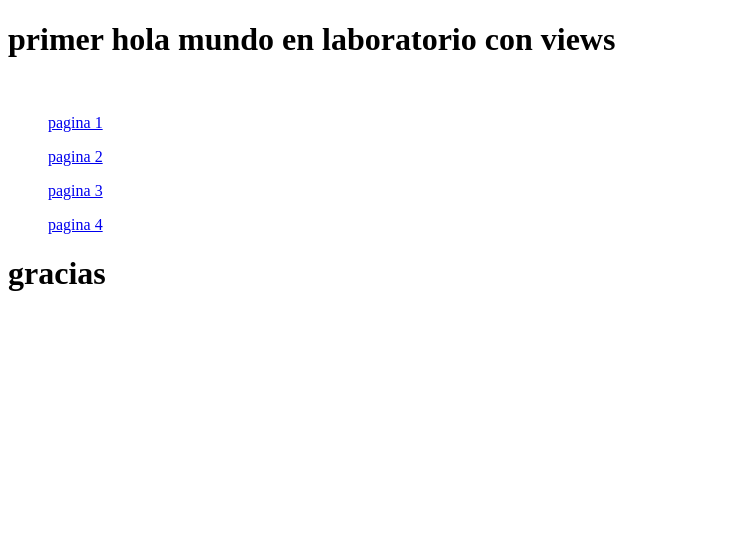
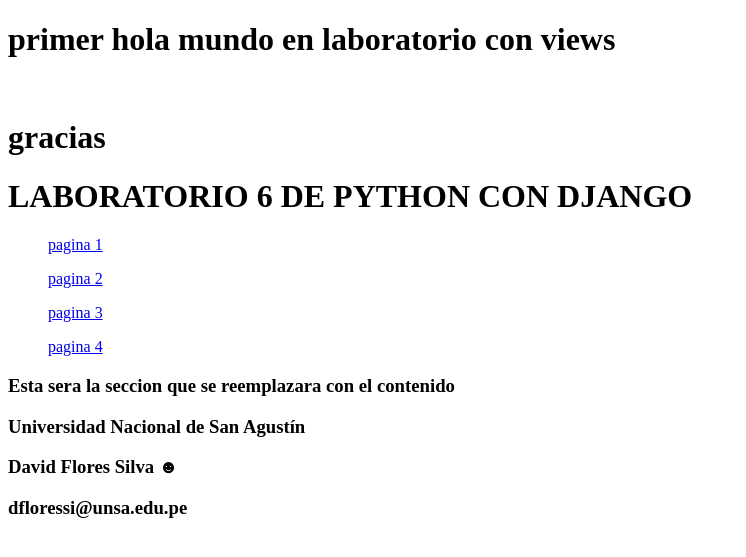
Before and after one commit to David-Flores-Silva/Laboratorio5, a Django app: page /holaMundo/ in a window 1280 px wide. Shown: the top 557 px of the page, without its empty margins (0-746 px from the left). Run offline with Django 3.2, Linux system fonts and the light colour scheme.

Commit message:
se modifico el archivo home.html con estio de layout

```diff
--- a/template/home.html
+++ b/template/home.html
@@ -8,13 +8,37 @@
     <body>
         <h1>primer hola mundo en laboratorio con views</h1>
         <br>
+        <h1>gracias</h1>
 
-        <ul><a href="http.127.0.0.1:8000/holaMundo/">pagina 1</a></ul>
-        <ul><a href="http.127.0.0.1:8000/holaMundo/">pagina 2</a></ul>
-        <ul><a href="http.127.0.0.1:8000/holaMundo/">pagina 3</a></ul>
-        <ul><a href="http.127.0.0.1:8000/holaMundo/">pagina 4</a></ul>
 
-        <h1>gracias</h1>
+
+        <header>
+            <h1> LABORATORIO 6 DE PYTHON CON DJANGO </h1>
+        </header>
+
+
+        <section>
+            <nav>
+                <ul><a href="http.127.0.0.1:8000/holaMundo/">pagina 1</a></ul>
+                <ul><a href="http.127.0.0.1:8000/holaMundo/">pagina 2</a></ul>
+                <ul><a href="http.127.0.0.1:8000/holaMundo/">pagina 3</a></ul>
+                <ul><a href="http.127.0.0.1:8000/holaMundo/">pagina 4</a></ul>
+            </nav>
+
+            <article>
+                <h1> Esta sera la seccion que se reemplazara con el contenido </h1>
+            </article>
+
+        </section>
+
+
+        <footer>
+            <h3> Universidad Nacional de San Agustín </h3>
+            <h3> David Flores Silva ☻ </h3>
+            <h3> dfloressi@unsa.edu.pe </h3>
+        </footer>
+
+
 
     </body>
 </html>
```
